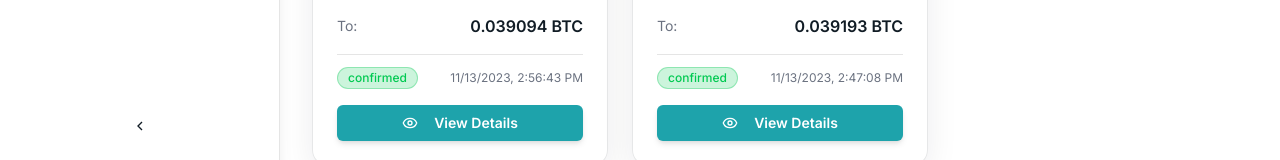
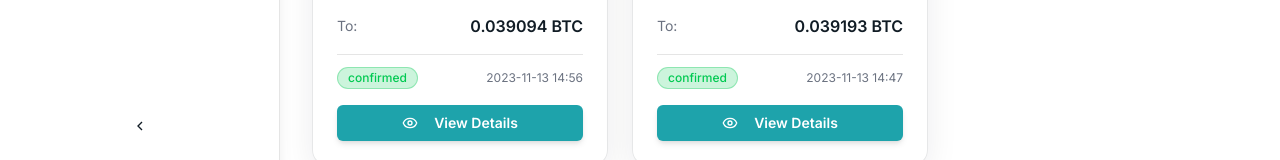
Before and after one commit to chriskryon/wav3-front, a Next.js app: page /orders in a window 1280 px wide. Shown: the part 582-742 px from the top of the page. Built offline with nearby package versions, Linux system fonts and the light colour scheme; sample sign-in values are in the browser's storage; some icons are missing.

Commit message:
fix: hidratation error

```diff
--- a/src/app/orders/page.tsx
+++ b/src/app/orders/page.tsx
@@ -222,7 +222,11 @@ export default function OrdersPage() {
                     {order.status}
                   </Badge>
                   <span className='text-xs muted-text'>
-                    {new Date(order.created_at).toLocaleString()}
+                    {(() => {
+                      const d = new Date(order.created_at);
+                      const pad = (n: number) => n.toString().padStart(2, '0');
+                      return `${d.getFullYear()}-${pad(d.getMonth()+1)}-${pad(d.getDate())} ${pad(d.getHours())}:${pad(d.getMinutes())}`;
+                    })()}
                   </span>
                 </div>
 
```
